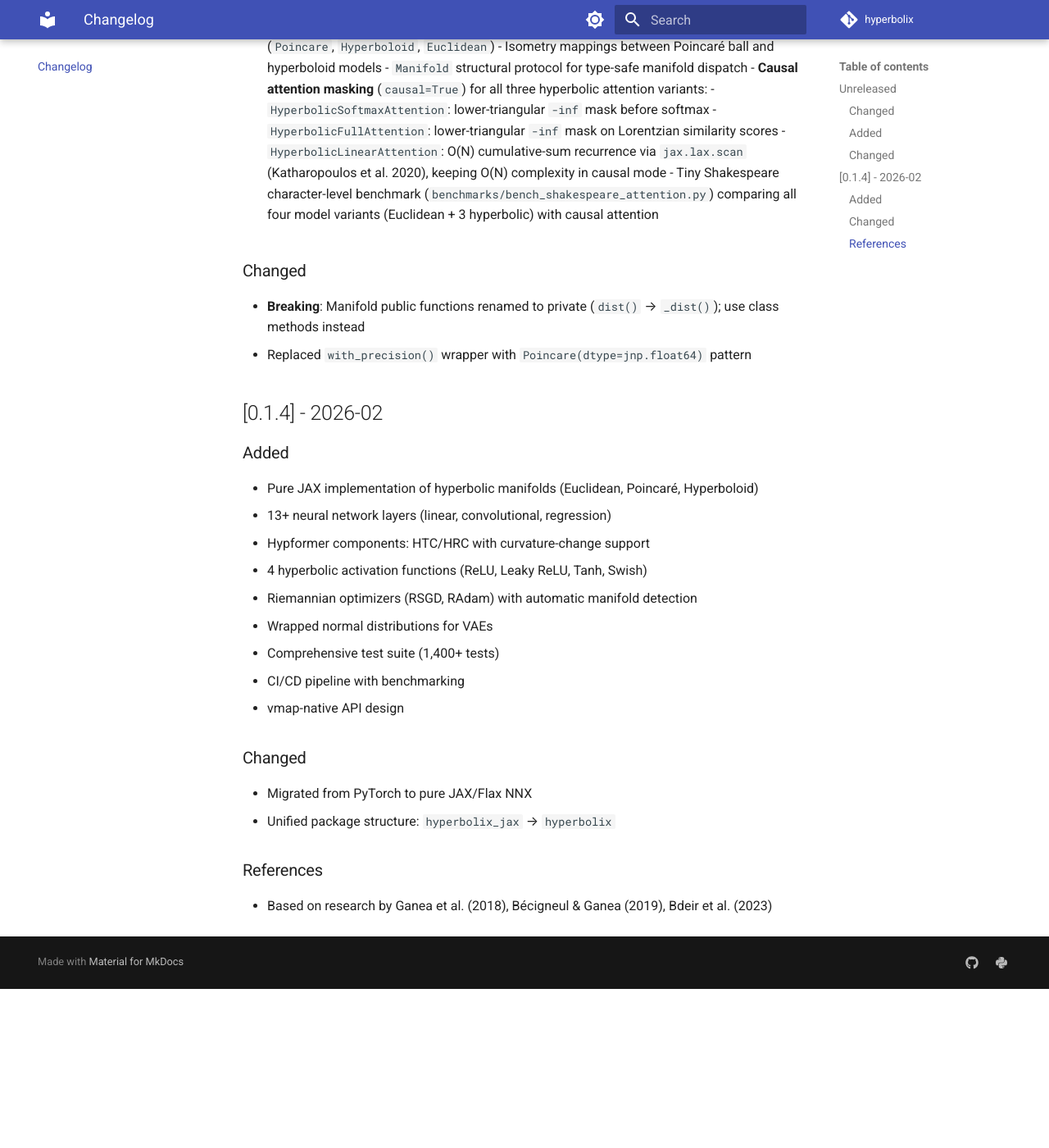
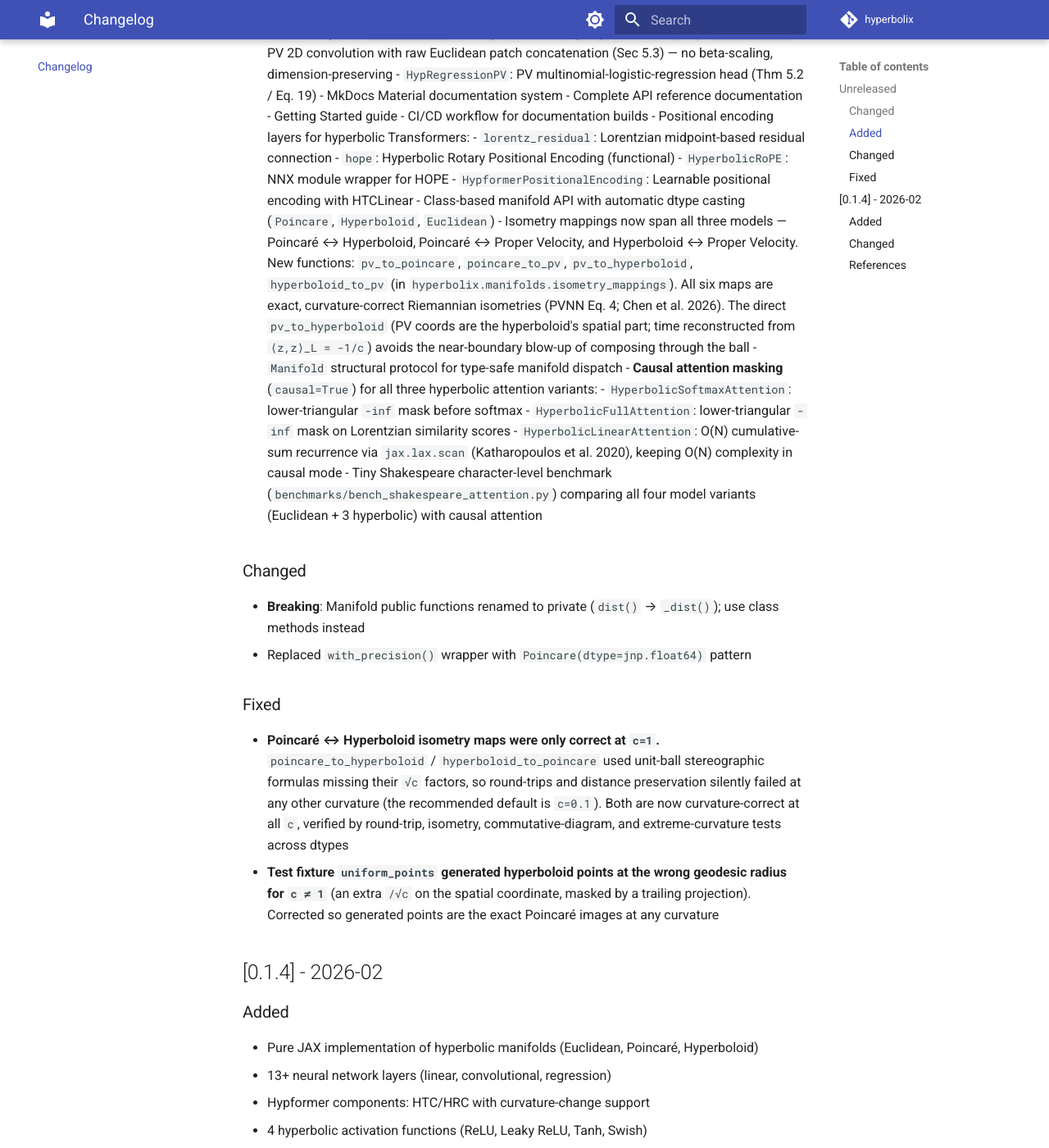
Before and after one commit to timoklein/hyperbolix, an MkDocs documentation site: the page built from docs/changelog.md, in a window 1280 px wide and 1400 px high, scrolled down 1921 px. Shown: the whole window at 82% size. Built offline with MkDocs 1.6.1 and Material for MkDocs 9.7.7, drawn with Linux system fonts in a browser that asks for light colours; comment, search, counter and statistics services are not loaded; the version menu is left out; before the commit the page ends 3127 px from its top, so only the background shows below that; some of the changed text lies outside the part shown.

Commit message:
docs: Changelog entries for PV isometry maps, P↔H fix, Hyperboloid.addition
The Unreleased changelog only mentioned the original Poincaré↔Hyperboloid maps.
Document the user-facing changes from this PR:
- Added: the four PV isometry maps (pv_to_poincare, poincare_to_pv,
  pv_to_hyperboloid, hyperboloid_to_pv) — exact curvature-correct isometries.
- Changed (breaking): Hyperboloid.addition / ProductManifold.addition with a
  Hyperboloid factor now raise NotImplementedError.
- Fixed: P↔H isometry maps were only correct at c=1; conftest hyperboloid
  generator produced points at the wrong radius for c≠1.

Co-Authored-By: Claude Opus 4.8 (1M context) <noreply@anthropic.com>

```diff
--- a/docs/changelog.md
+++ b/docs/changelog.md
@@ -10,6 +10,7 @@ All notable changes to Hyperbolix will be documented in this file.
 - **`ProductManifold` curvature API redesigned** — every geometry method (`dist`, `expmap`, `logmap`, `proj`, `origin`, `tangent_inner`, etc.) now takes a positional `c` argument that must be a sequence of length `n_factors` (one curvature per factor) instead of the silently-ignored scalar `c`. There is no default and no scalar broadcast: pass `product.curvatures` for static curvatures, or build the sequence from `LearnableCurvature` calls for trainable ones. The protocol-level `Curvature` type was widened to `ScalarCurvature | Sequence[ScalarCurvature]` so `ProductManifold` satisfies the `Manifold` protocol — `isinstance(product, Manifold)` is `True` and generic code typed against `Manifold` accepts product instances. The product still has no `c` attribute (use `product.curvatures`). **Breaking change** — call sites that passed `c=0.0` (or any scalar) must now pass a per-factor sequence `(c_0, c_1, …)`
 - **`ProductManifold`** is now a plain class; `from_signature` accepts 3- and 4-tuple specs only (5-tuple `learnable` override removed)
 - **`learnable_curvature()` / `get_curvature()` functional helpers replaced** by the `LearnableCurvature(nnx.Module)` class. The class bundles the raw parameter, reparameterization scheme, and clamp bounds in one object, making accidental init/recovery mismatches structurally impossible. Call sites change from `c = get_curvature(self.c_raw)` to `c = self.curvature()`. **Breaking change** — no deprecation shim
+- **`Hyperboloid.addition` now raises `NotImplementedError`** (and `ProductManifold.addition` for any Hyperboloid factor). The hyperboloid is not a gyrovector space with a valid closed-form coordinate addition in hyperbolix; the previous implementation was incorrect at *every* curvature (e.g. `origin ⊕ y ≠ y`) and only ever returned on-manifold points via a trailing projection, so it failed silently. To add hyperbolically, convert to the Poincaré ball (`isometry_mappings.hyperboloid_to_poincare` → `Poincare.addition` → `poincare_to_hyperboloid`) or use `expmap`/`logmap`. `Hyperboloid.scalar_mul` (geodesic scaling) is unaffected. **Breaking change**
 
 ### Added
 - **`LearnableCurvature(nnx.Module)`** — canonical module for trainable curvature in `hyperbolix.utils.curvature`, also exported at top level (`from hyperbolix import LearnableCurvature`). Supports two reparameterizations:
@@ -33,7 +34,7 @@ All notable changes to Hyperbolix will be documented in this file.
     - `HyperbolicRoPE`: NNX module wrapper for HOPE
     - `HypformerPositionalEncoding`: Learnable positional encoding with HTCLinear
 - Class-based manifold API with automatic dtype casting (`Poincare`, `Hyperboloid`, `Euclidean`)
-- Isometry mappings between Poincaré ball and hyperboloid models
+- Isometry mappings now span all three models — Poincaré ↔ Hyperboloid, Poincaré ↔ Proper Velocity, and Hyperboloid ↔ Proper Velocity. New functions: `pv_to_poincare`, `poincare_to_pv`, `pv_to_hyperboloid`, `hyperboloid_to_pv` (in `hyperbolix.manifolds.isometry_mappings`). All six maps are exact, curvature-correct Riemannian isometries (PVNN Eq. 4; Chen et al. 2026). The direct `pv_to_hyperboloid` (PV coords are the hyperboloid's spatial part; time reconstructed from `⟨z,z⟩_L = -1/c`) avoids the near-boundary blow-up of composing through the ball
 - `Manifold` structural protocol for type-safe manifold dispatch
 - **Causal attention masking** (`causal=True`) for all three hyperbolic attention variants:
     - `HyperbolicSoftmaxAttention`: lower-triangular `-inf` mask before softmax
@@ -44,6 +45,10 @@ All notable changes to Hyperbolix will be documented in this file.
 ### Changed
 - **Breaking**: Manifold public functions renamed to private (`dist()` → `_dist()`); use class methods instead
 - Replaced `with_precision()` wrapper with `Poincare(dtype=jnp.float64)` pattern
+
+### Fixed
+- **Poincaré ↔ Hyperboloid isometry maps were only correct at `c=1`.** `poincare_to_hyperboloid` / `hyperboloid_to_poincare` used unit-ball stereographic formulas missing their `√c` factors, so round-trips and distance preservation silently failed at any other curvature (the recommended default is `c=0.1`). Both are now curvature-correct at all `c`, verified by round-trip, isometry, commutative-diagram, and extreme-curvature tests across dtypes
+- **Test fixture `uniform_points` generated hyperboloid points at the wrong geodesic radius for `c ≠ 1`** (an extra `/√c` on the spatial coordinate, masked by a trailing projection). Corrected so generated points are the exact Poincaré images at any curvature
 
 ## [0.1.4] - 2026-02
 
```
